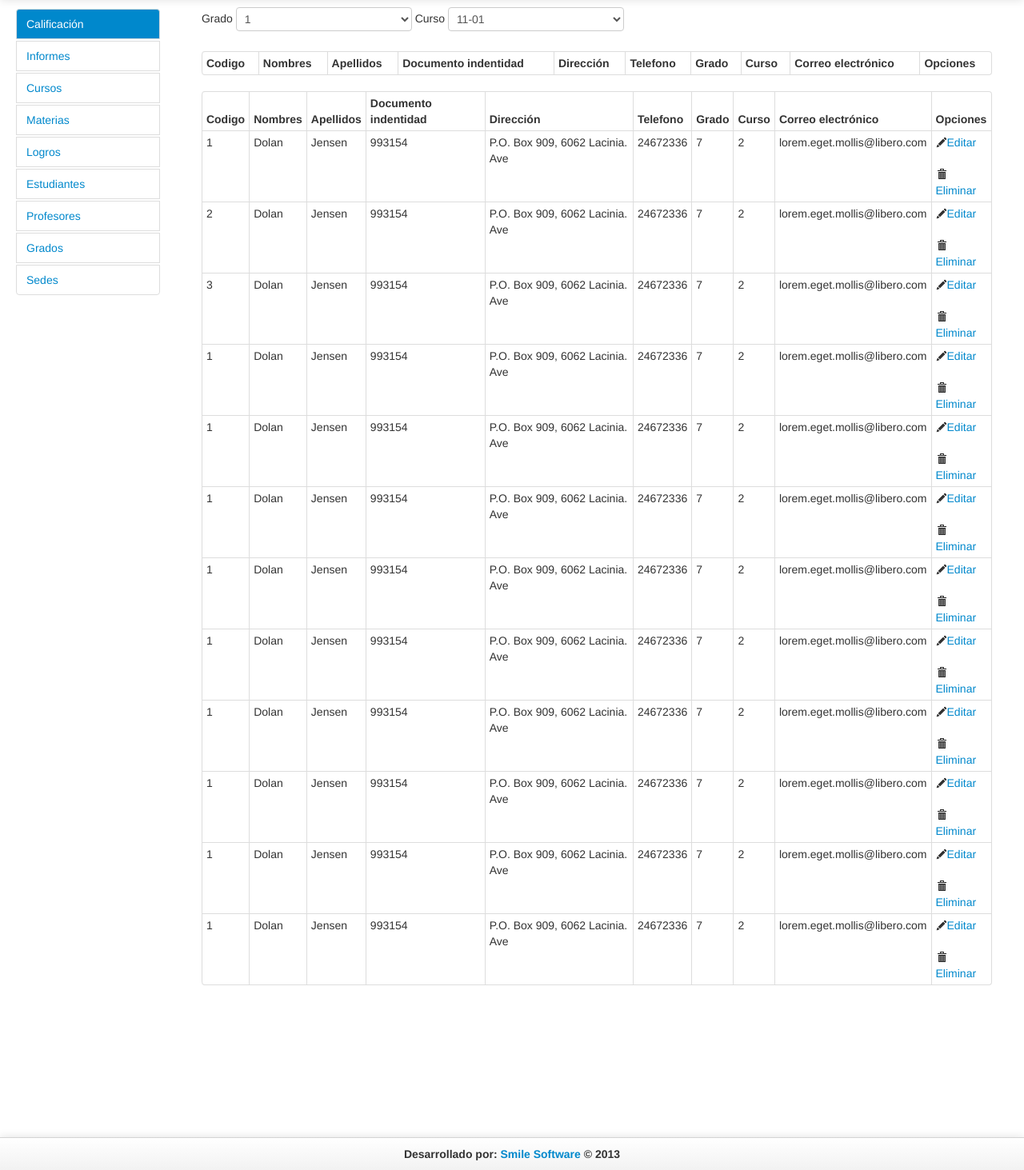
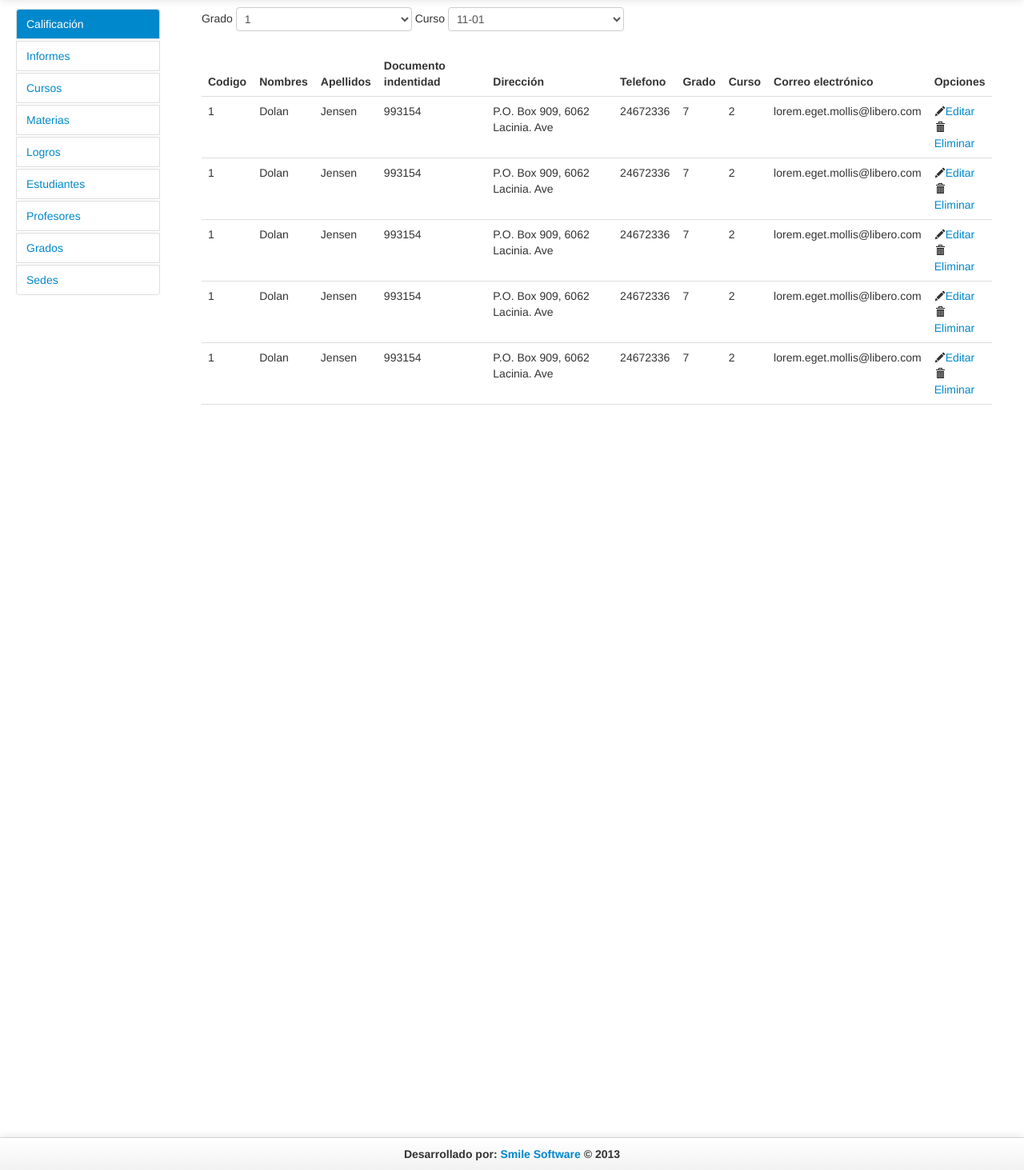
Before and after one commit to a13xander/school, a Django app: page /students/ in a window 1280 px wide. Shown: the part 41-1504 px from the top of the page at 80% size. Run offline with Django 3.2, Linux system fonts and the light colour scheme; the visitor is signed in with stand-in values (Sample User, id 1); lists and menus that the app fills with data are empty; some libraries are stand-ins or nearby versions.

Commit message:
Cambios tablas

```diff
--- a/CodeSchool/CodeSchool/Static/css/style.css
+++ b/CodeSchool/CodeSchool/Static/css/style.css
@@ -42,7 +42,6 @@
 }
 
 #scroll{
-	margin-top:4%;
 	height: 450px;
 	overflow-y: scroll;
 }
--- a/CodeSchool/CodeSchool/Templates/qualifications.html
+++ b/CodeSchool/CodeSchool/Templates/qualifications.html
@@ -60,7 +60,7 @@
 		</form>
 
 		<div id="scroll">
-			<table class="table table-striped">
+			<table class="table  table-hover">
 				<thead>
 				    <tr>
 				      	<th>Periodo</th>
@@ -204,7 +204,6 @@
 			</table>
 		</div>
 	</div>
-	<p>ASASDASDASDAS</p>
 {% endblock %}
 
 {% block piepagina %}{% endblock %}
--- a/CodeSchool/CodeSchool/Templates/students.html
+++ b/CodeSchool/CodeSchool/Templates/students.html
@@ -30,24 +30,8 @@
 		</label>
 	</form>
 
-	<table class="table table-bordered table-condensed table-hover fixed">
-		<thead>
-			<tr>
-				<th>Codigo</th>
-				<th>Nombres</th>
-				<th>Apellidos</th>
-				<th>Documento indentidad</th>
-				<th>Dirección</th>
-				<th>Telefono</th>
-				<th>Grado</th>
-				<th>Curso</th>
-				<th>Correo electrónico</th>
-				<th>Opciones</th>
-			</tr>
-		</thead>
-	</table>
-
-	<table class="table table-bordered table-condensed table-hover">
+	<div id="scroll">
+		<table class="table  table-hover">
 			<thead>
 				<tr>
 					<th>Codigo</th>
@@ -73,31 +57,7 @@
 					<td>7</td>
 					<td>2</td>
 					<td>lorem.eget.mollis@libero.com</td>
-				<td>  <a href=""><i class="icon-pencil"></i>Editar</a> <br></br> <a href=""><i class="icon-trash"></i>Eliminar</a></td>
-			</tr>
-			<tr>
-				<td>2</td>
-				<td>Dolan</td>
-				<td>Jensen</td>
-				<td>993154</td>
-				<td>P.O. Box 909, 6062 Lacinia. Ave</td>
-				<td>24672336</td>
-				<td>7</td>
-				<td>2</td>
-				<td>lorem.eget.mollis@libero.com</td>
-				<td>  <a href=""><i class="icon-pencil"></i>Editar</a> <br></br> <a href=""><i class="icon-trash"></i>Eliminar</a></td>
-			</tr>
-			<tr>
-				<td>3</td>
-				<td>Dolan</td>
-				<td>Jensen</td>
-				<td>993154</td>
-				<td>P.O. Box 909, 6062 Lacinia. Ave</td>
-				<td>24672336</td>
-				<td>7</td>
-				<td>2</td>
-				<td>lorem.eget.mollis@libero.com</td>
-				<td>  <a href=""><i class="icon-pencil"></i>Editar</a> <br></br> <a href=""><i class="icon-trash"></i>Eliminar</a></td>
+					<td>  <a href=""><i class="icon-pencil"></i>Editar</a> <br> <a href=""><i class="icon-trash"></i>Eliminar</a></td>
 				</tr>
 				<tr>
 					<td>1</td>
@@ -109,7 +69,7 @@
 					<td>7</td>
 					<td>2</td>
 					<td>lorem.eget.mollis@libero.com</td>
-				<td>  <a href=""><i class="icon-pencil"></i>Editar</a> <br></br> <a href=""><i class="icon-trash"></i>Eliminar</a></td>
+					<td>  <a href=""><i class="icon-pencil"></i>Editar</a> <br> <a href=""><i class="icon-trash"></i>Eliminar</a></td>
 				</tr>
 				<tr>
 					<td>1</td>
@@ -121,7 +81,7 @@
 					<td>7</td>
 					<td>2</td>
 					<td>lorem.eget.mollis@libero.com</td>
-				<td>  <a href=""><i class="icon-pencil"></i>Editar</a> <br></br> <a href=""><i class="icon-trash"></i>Eliminar</a></td>
+					<td>  <a href=""><i class="icon-pencil"></i>Editar</a> <br> <a href=""><i class="icon-trash"></i>Eliminar</a></td>
 				</tr>
 				<tr>
 					<td>1</td>
@@ -133,7 +93,7 @@
 					<td>7</td>
 					<td>2</td>
 					<td>lorem.eget.mollis@libero.com</td>
-				<td>  <a href=""><i class="icon-pencil"></i>Editar</a> <br></br> <a href=""><i class="icon-trash"></i>Eliminar</a></td>
+					<td>  <a href=""><i class="icon-pencil"></i>Editar</a> <br> <a href=""><i class="icon-trash"></i>Eliminar</a></td>
 				</tr>
 				<tr>
 					<td>1</td>
@@ -145,7 +105,7 @@
 					<td>7</td>
 					<td>2</td>
 					<td>lorem.eget.mollis@libero.com</td>
-				<td>  <a href=""><i class="icon-pencil"></i>Editar</a> <br></br> <a href=""><i class="icon-trash"></i>Eliminar</a></td>
+					<td>  <a href=""><i class="icon-pencil"></i>Editar</a> <br> <a href=""><i class="icon-trash"></i>Eliminar</a></td>
 				</tr>
 				<tr>
 					<td>1</td>
@@ -157,7 +117,7 @@
 					<td>7</td>
 					<td>2</td>
 					<td>lorem.eget.mollis@libero.com</td>
-				<td>  <a href=""><i class="icon-pencil"></i>Editar</a> <br></br> <a href=""><i class="icon-trash"></i>Eliminar</a></td>
+					<td>  <a href=""><i class="icon-pencil"></i>Editar</a> <br> <a href=""><i class="icon-trash"></i>Eliminar</a></td>
 				</tr>
 				<tr>
 					<td>1</td>
@@ -169,7 +129,7 @@
 					<td>7</td>
 					<td>2</td>
 					<td>lorem.eget.mollis@libero.com</td>
-				<td>  <a href=""><i class="icon-pencil"></i>Editar</a> <br></br> <a href=""><i class="icon-trash"></i>Eliminar</a></td>
+					<td>  <a href=""><i class="icon-pencil"></i>Editar</a> <br> <a href=""><i class="icon-trash"></i>Eliminar</a></td>
 				</tr>
 				<tr>
 					<td>1</td>
@@ -181,7 +141,7 @@
 					<td>7</td>
 					<td>2</td>
 					<td>lorem.eget.mollis@libero.com</td>
-				<td>  <a href=""><i class="icon-pencil"></i>Editar</a> <br></br> <a href=""><i class="icon-trash"></i>Eliminar</a></td>
+					<td>  <a href=""><i class="icon-pencil"></i>Editar</a> <br> <a href=""><i class="icon-trash"></i>Eliminar</a></td>
 				</tr>
 				<tr>
 					<td>1</td>
@@ -193,7 +153,7 @@
 					<td>7</td>
 					<td>2</td>
 					<td>lorem.eget.mollis@libero.com</td>
-				<td>  <a href=""><i class="icon-pencil"></i>Editar</a> <br></br> <a href=""><i class="icon-trash"></i>Eliminar</a></td>
+					<td>  <a href=""><i class="icon-pencil"></i>Editar</a> <br> <a href=""><i class="icon-trash"></i>Eliminar</a></td>
 				</tr>
 				<tr>
 					<td>1</td>
@@ -205,10 +165,59 @@
 					<td>7</td>
 					<td>2</td>
 					<td>lorem.eget.mollis@libero.com</td>
-				<td>  <a href=""><i class="icon-pencil"></i>Editar</a> <br></br> <a href=""><i class="icon-trash"></i>Eliminar</a></td>
+					<td>  <a href=""><i class="icon-pencil"></i>Editar</a> <br> <a href=""><i class="icon-trash"></i>Eliminar</a></td>
+				</tr>
+				<tr>
+					<td>1</td>
+					<td>Dolan</td>
+					<td>Jensen</td>
+					<td>993154</td>
+					<td>P.O. Box 909, 6062 Lacinia. Ave</td>
+					<td>24672336</td>
+					<td>7</td>
+					<td>2</td>
+					<td>lorem.eget.mollis@libero.com</td>
+					<td>  <a href=""><i class="icon-pencil"></i>Editar</a> <br> <a href=""><i class="icon-trash"></i>Eliminar</a></td>
+				</tr>
+				<tr>
+					<td>1</td>
+					<td>Dolan</td>
+					<td>Jensen</td>
+					<td>993154</td>
+					<td>P.O. Box 909, 6062 Lacinia. Ave</td>
+					<td>24672336</td>
+					<td>7</td>
+					<td>2</td>
+					<td>lorem.eget.mollis@libero.com</td>
+					<td>  <a href=""><i class="icon-pencil"></i>Editar</a> <br> <a href=""><i class="icon-trash"></i>Eliminar</a></td>
+				</tr>
+				<tr>
+					<td>1</td>
+					<td>Dolan</td>
+					<td>Jensen</td>
+					<td>993154</td>
+					<td>P.O. Box 909, 6062 Lacinia. Ave</td>
+					<td>24672336</td>
+					<td>7</td>
+					<td>2</td>
+					<td>lorem.eget.mollis@libero.com</td>
+					<td>  <a href=""><i class="icon-pencil"></i>Editar</a> <br> <a href=""><i class="icon-trash"></i>Eliminar</a></td>
+				</tr>
+				<tr>
+					<td>1</td>
+					<td>Dolan</td>
+					<td>Jensen</td>
+					<td>993154</td>
+					<td>P.O. Box 909, 6062 Lacinia. Ave</td>
+					<td>24672336</td>
+					<td>7</td>
+					<td>2</td>
+					<td>lorem.eget.mollis@libero.com</td>
+					<td>  <a href=""><i class="icon-pencil"></i>Editar</a> <br> <a href=""><i class="icon-trash"></i>Eliminar</a></td>
 				</tr>
 			</tbody>
 		</table>
+	</div>
 </div>
 
 {% endblock %}
```
Lines whose indentation alone changed are shown as unchanged.
